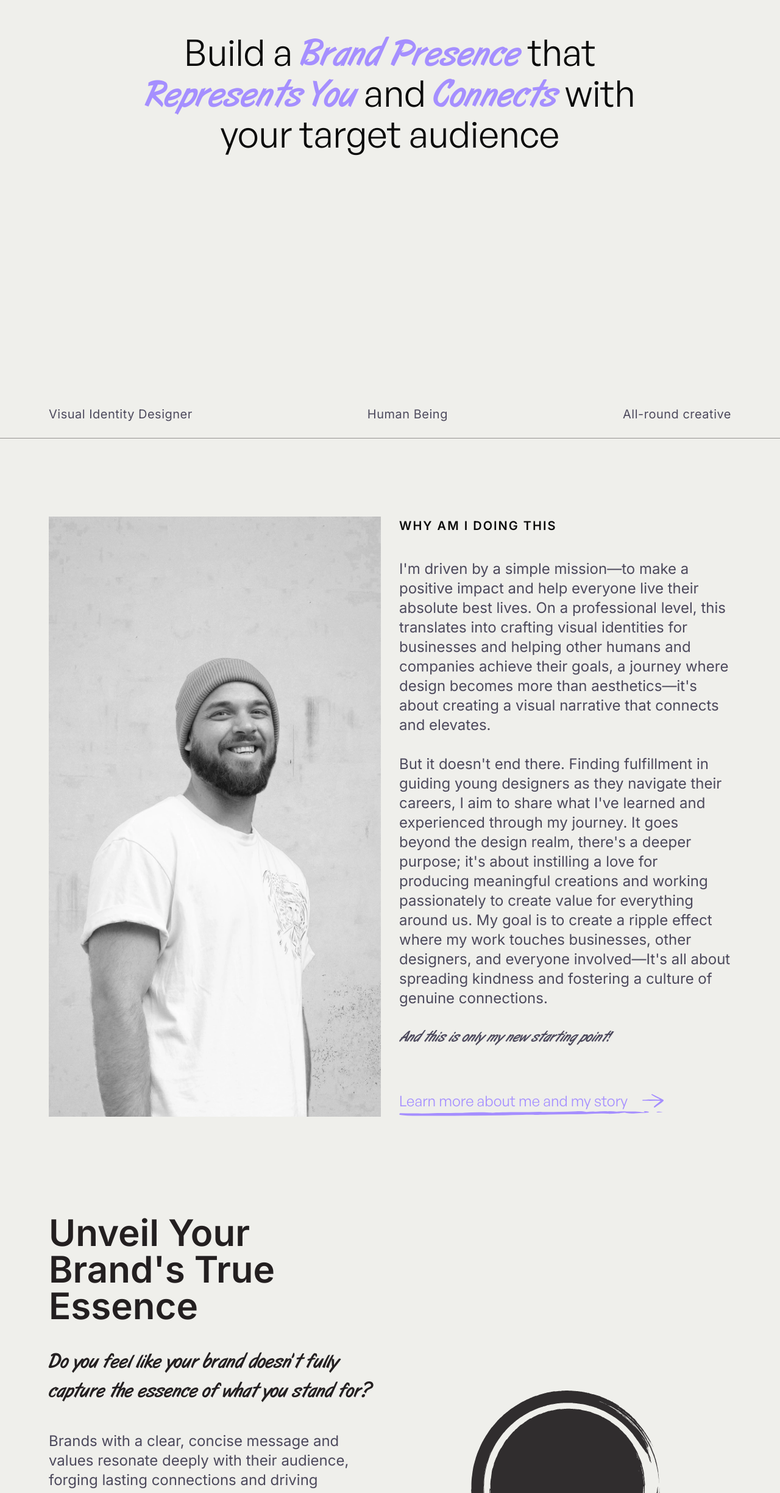
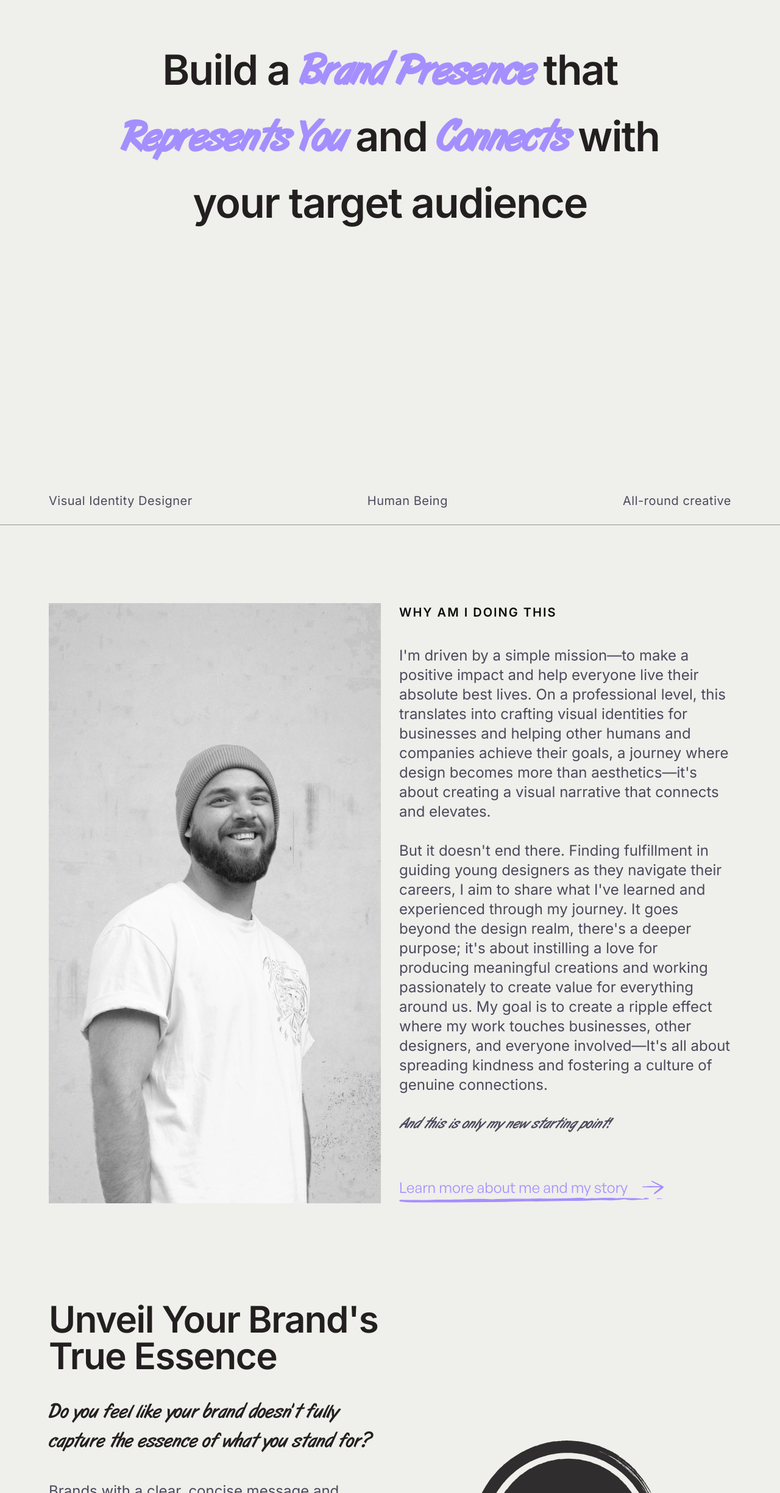
Before and after one commit to filipdoescode/mende-cc, a Next.js app: page / in a window 1280 px wide. Shown: the part 352-2800 px from the top of the page at 61% size. Built offline with nearby package versions, Linux system fonts and the light colour scheme.

Commit message:
minor responsivness imporvment

```diff
--- a/app/(marketing)/page.tsx
+++ b/app/(marketing)/page.tsx
@@ -1,6 +1,8 @@
 import Image from "next/image"
 import { landingContent } from "@/content/landing"
 
+import { Heading } from "@/components/ui/heading"
+import { BoxReveal } from "@/components/box-reveal"
 import { ConnectBanner } from "@/components/connect-banner"
 import { FaqAccordion } from "@/components/faq-accordion"
 import { HeadingHighlight } from "@/components/heading-highlight"
@@ -13,13 +15,16 @@ export default function Home() {
   return (
     <div className="space-y-40">
       <section className="container py-64">
-        <h1 className="max-[970px] mx-auto text-center text-6xl">
-          Build a <HeadingHighlight>Brand Presence</HeadingHighlight>&nbsp;that
+        <BoxReveal width="100%">
+          <Heading as="h1" className="max-[970px] mx-auto p-2 text-center">
+            Build a <HeadingHighlight>Brand Presence</HeadingHighlight>
+            &nbsp;that
             <br />
             <HeadingHighlight>Represents You</HeadingHighlight> and{" "}
-          <HeadingHighlight>Connects</HeadingHighlight> with <br /> your target
-          audience
-        </h1>
+            <HeadingHighlight>Connects</HeadingHighlight> with <br /> your
+            target audience
+          </Heading>
+        </BoxReveal>
       </section>
 
       <section>
@@ -37,7 +42,7 @@ export default function Home() {
           </ul>
         </div>
 
-        <div className="container grid grid-cols-2 gap-[30px] pt-32">
+        <div className="container grid grid-cols-1 gap-[30px] pt-32 lg:grid-cols-2">
           <div>
             <Image
               src="/images/landing/1.webp"
@@ -71,11 +76,9 @@ export default function Home() {
       </section>
 
       <section className="container">
-        <div className="grid grid-cols-2 gap-[30px]">
+        <div className="grid grid-cols-1 gap-[30px] lg:grid-cols-2">
           <div className="flex flex-col gap-10 text-[#231F20]">
-            <h3 className="font-inter text-6xl font-semibold">
-              {landingContent.essence.heading}
-            </h3>
+            <Heading>{landingContent.essence.heading}</Heading>
 
             <p className="font-artbrush text-[32px]">
               {landingContent.essence.question}
@@ -102,11 +105,9 @@ export default function Home() {
       </section>
 
       <section className="container">
-        <div className="font-inter grid grid-cols-2">
+        <div className="font-inter grid grid-cols-1 gap-20 md:gap-0 lg:grid-cols-2">
           <div className="flex max-w-[470px] flex-col gap-10">
-            <h3 className="text-6xl font-semibold">
-              {landingContent.process.heading}
-            </h3>
+            <Heading>{landingContent.process.heading}</Heading>
             <p className="text-2xl">{landingContent.process.description}</p>
 
             <MMLink
@@ -117,9 +118,10 @@ export default function Home() {
           </div>
 
           <div>
-            <ul className="flex gap-[30px]">
+            <ul className="flex flex-col gap-[30px] md:flex-row">
               {landingContent.process.list.map((item, index) => (
-                <li key={item.heading + index}>
+                <li key={item.heading + index} className="space-y-4">
+                  <div className="flex flex-row gap-4 md:flex-col md:gap-0">
                     <div className="relative inline-block" aria-hidden>
                       <Icons.cricleListNumber />
                       <span className="absolute inset-0 z-10 flex items-center justify-center font-artbrush text-lg text-[#EEEEEA]">
@@ -130,6 +132,8 @@ export default function Home() {
                     <h4 className="font-artbrush text-[32px] text-[#231F20]">
                       {item.heading}
                     </h4>
+                  </div>
+
                   <p className="text-lg text-[#4C495C]">{item.description}</p>
                 </li>
               ))}
@@ -140,10 +144,8 @@ export default function Home() {
 
       <section className="bg-[#E4E4DF]">
         <div className="container py-24">
-          <div className="grid grid-cols-2">
-            <h3 className="text-6xl font-semibold text-[#231F20]">
-              {landingContent.faq.heading}
-            </h3>
+          <div className="grid grid-cols-1 lg:grid-cols-2">
+            <Heading>{landingContent.faq.heading}</Heading>
 
             <div>
               <FaqAccordion />
--- /dev/null
+++ b/components/box-reveal.tsx
@@ -0,0 +1,69 @@
+"use client"
+
+import { useEffect, useRef } from "react"
+import { motion, useAnimation, useInView } from "framer-motion"
+
+interface BoxRevealProps {
+  children: JSX.Element
+  width?: "fit-content" | "100%"
+  boxColor?: string
+  duration?: number
+}
+
+export function BoxReveal({
+  children,
+  width = "fit-content",
+  boxColor,
+  duration,
+}: BoxRevealProps) {
+  const mainControls = useAnimation()
+  const slideControls = useAnimation()
+
+  const ref = useRef(null)
+  const isInView = useInView(ref, { once: true })
+
+  useEffect(() => {
+    if (isInView) {
+      slideControls.start("visible")
+      mainControls.start("visible")
+    } else {
+      slideControls.start("hidden")
+      mainControls.start("hidden")
+    }
+  }, [isInView, mainControls, slideControls])
+
+  return (
+    <div ref={ref} style={{ position: "relative", width, overflow: "hidden" }}>
+      <motion.div
+        variants={{
+          hidden: { opacity: 0, y: 75 },
+          visible: { opacity: 1, y: 0 },
+        }}
+        initial="hidden"
+        animate={mainControls}
+        transition={{ duration: duration ? duration : 0.5, delay: 0.25 }}
+      >
+        {children}
+      </motion.div>
+
+      <motion.div
+        variants={{
+          hidden: { left: 0 },
+          visible: { left: "100%" },
+        }}
+        initial="hidden"
+        animate={slideControls}
+        transition={{ duration: duration ? duration : 0.5, ease: "easeIn" }}
+        style={{
+          position: "absolute",
+          top: 4,
+          bottom: 4,
+          left: 0,
+          right: 0,
+          zIndex: 20,
+          background: boxColor ? boxColor : "#a58fff7f",
+        }}
+      />
+    </div>
+  )
+}
--- /dev/null
+++ b/components/ui/heading.tsx
@@ -0,0 +1,49 @@
+import * as React from "react"
+import { Slot } from "@radix-ui/react-slot"
+import { cva, type VariantProps } from "class-variance-authority"
+
+import { cn } from "@/lib/utils"
+
+const headingVariants = cva(
+  "font-serif font-medium leading-tight tracking-tight transition-all font-inter text-[#231F20] font-semibold",
+  {
+    variants: {
+      as: {
+        h1: "text-[68px]",
+        h2: "text-2xl lg:text-6xl",
+        h3: "text-5xl",
+        h4: "text-4xl",
+        h5: "text-3xl",
+        h6: "text-2xl",
+      },
+    },
+    defaultVariants: {
+      as: "h2",
+    },
+  }
+)
+
+export interface HeadingProps
+  extends React.HTMLAttributes<HTMLHeadingElement>,
+    VariantProps<typeof headingVariants> {
+  asChild?: boolean
+}
+
+const Heading = React.forwardRef<HTMLHeadingElement, HeadingProps>(
+  ({ className, as = "h2", asChild = false, ...props }, ref) => {
+    const Comp = asChild
+      ? Slot
+      : (as as "h1" | "h2" | "h3" | "h4" | "h5" | "h6")
+
+    return (
+      <Comp
+        className={cn(headingVariants({ as, className }))}
+        ref={ref}
+        {...props}
+      />
+    )
+  }
+)
+Heading.displayName = "Heading"
+
+export { Heading, headingVariants }
--- /dev/null
+++ b/components/word-pull-up.tsx
@@ -0,0 +1,53 @@
+"use client"
+
+import { motion, Variants } from "framer-motion"
+
+import { cn } from "@/lib/utils"
+
+interface WordPullUpProps {
+  words: string
+  delayMultiple?: number
+  wrapperFramerProps?: Variants
+  framerProps?: Variants
+  className?: string
+}
+
+export function WordPullUp({
+  words,
+  wrapperFramerProps = {
+    hidden: { opacity: 0 },
+    show: {
+      opacity: 1,
+      transition: {
+        staggerChildren: 0.2,
+      },
+    },
+  },
+  framerProps = {
+    hidden: { y: 20, opacity: 0 },
+    show: { y: 0, opacity: 1 },
+  },
+  className,
+}: WordPullUpProps) {
+  return (
+    <motion.h1
+      variants={wrapperFramerProps}
+      initial="hidden"
+      animate="show"
+      className={cn(
+        "font-display text-center text-4xl font-bold leading-[5rem] tracking-[-0.02em] drop-shadow-sm",
+        className
+      )}
+    >
+      {words.split(" ").map((word, i) => (
+        <motion.span
+          key={i}
+          variants={framerProps}
+          style={{ display: "inline-block", paddingRight: "8px" }}
+        >
+          {word === "" ? <span>&nbsp;</span> : word}
+        </motion.span>
+      ))}
+    </motion.h1>
+  )
+}
--- a/package.json
+++ b/package.json
@@ -13,6 +13,7 @@
     "@radix-ui/react-slot": "^1.1.0",
     "class-variance-authority": "^0.7.0",
     "clsx": "^2.1.1",
+    "framer-motion": "^11.11.17",
     "lucide-react": "^0.456.0",
     "next": "^15.0.3",
     "react": "^18.3.1",
```
Also changed, not shown: 1 other file (tests, documents, lock files or other folders). Lines whose indentation alone changed are shown as unchanged.
